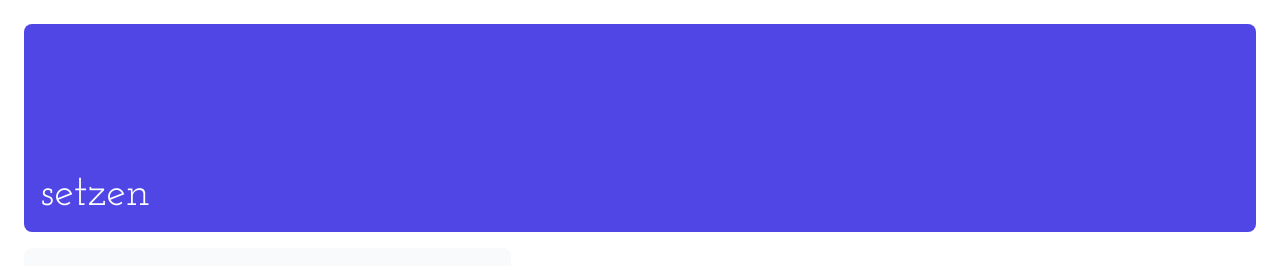
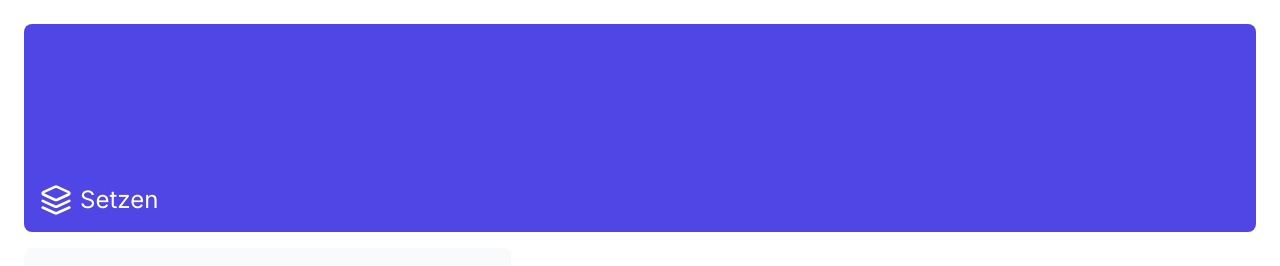
Before and after one commit to teamleaderleo/scrapbook, a Next.js app: page / in a window 1280 px wide. Shown: the top 266 px of the page. Built offline with nearby package versions, Linux system fonts and the light colour scheme; a web font is replaced by a local one.

Commit message:
change up logo

```diff
--- a/components/ui/acme-logo.tsx
+++ b/components/ui/acme-logo.tsx
@@ -1,14 +1,11 @@
-// import { GlobeAltIcon } from '@heroicons/react/24/outline';
-// import { josefin_slab } from '@/app/ui/fonts';
-import { josefin_slab } from '@/components/ui/fonts';
+import { inter } from '@/components/ui/fonts';
+import { Layers } from 'lucide-react';
 
 export default function AcmeLogo() {
   return (
-    <div
-      className={`${josefin_slab.className} flex flex-row items-center leading-none text-white`}
-    >
-      {/* <GlobeAltIcon className="h-12 w-12 rotate-[15deg]" /> */}
-      <p className="text-[44px]">setzen</p>
+    <div className={`${inter.className} flex items-center space-x-2 text-white`}>
+      <Layers className="h-8 w-8" />
+      <span className="text-2xl font">Setzen</span>
     </div>
   );
 }
```
